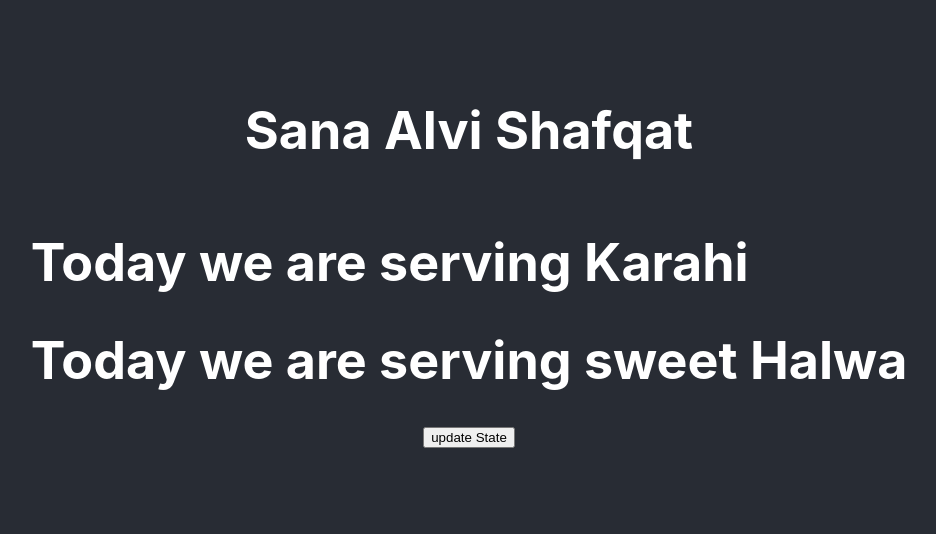
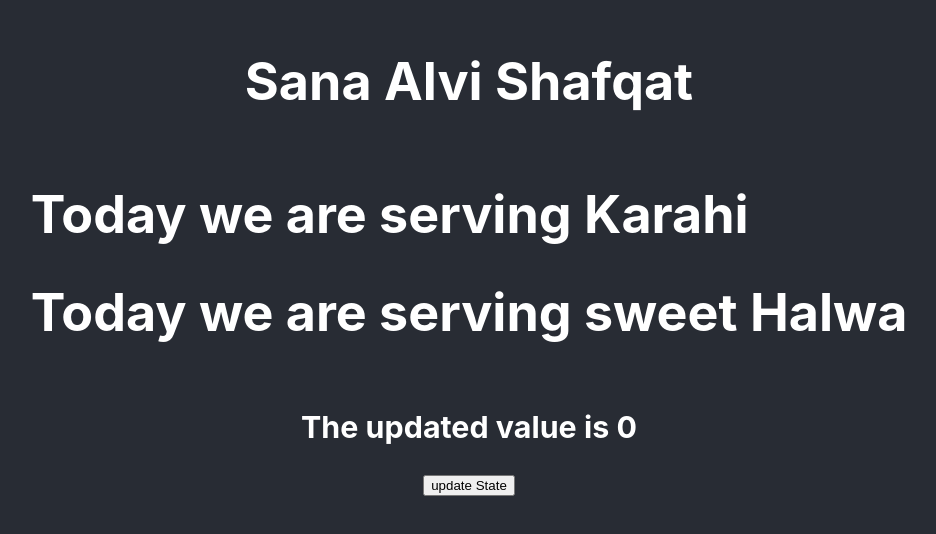
Before and after one commit to SanaAlvi/demo-app1, a React (Create React App) app: page / in a window 1280 px wide. Shown: the part 144-678 px from the top of the page, without its empty margins (171-1107 px from the left). Built offline with nearby package versions, Linux system fonts and the light colour scheme.

Commit message:
Update App.js

```diff
--- a/src/App.js
+++ b/src/App.js
@@ -8,6 +8,7 @@ function App() {
     <div className="App-header">
          <h1>Sana Alvi Shafqat</h1>
         <Dinner dishName="Karahi" sweetDish="Halwa" />
+        <h3>The updated value is {count} </h3>
         <button onClick={()=> Countset(count+1)}>update State</button>
     </div>
   )
```
